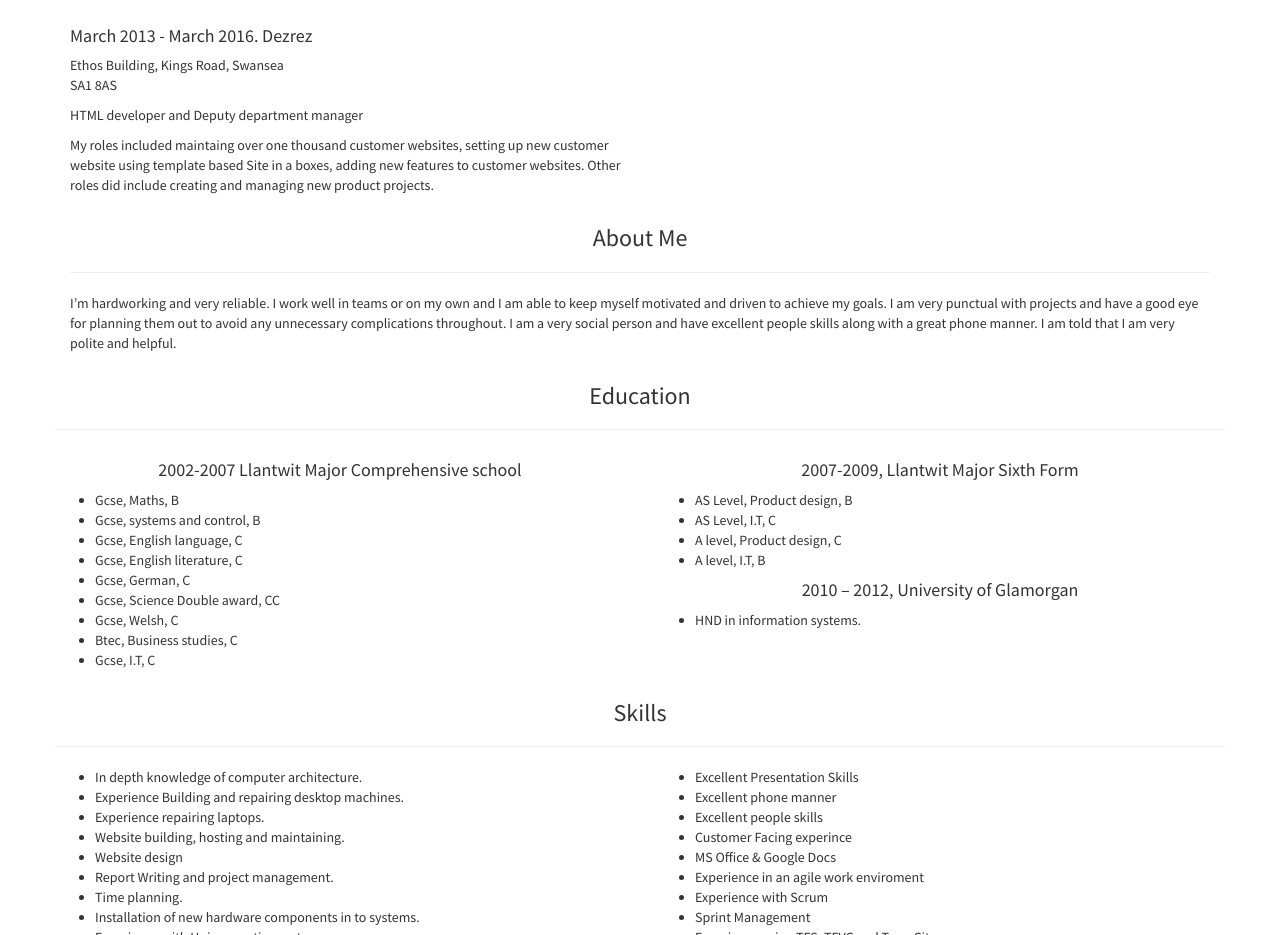
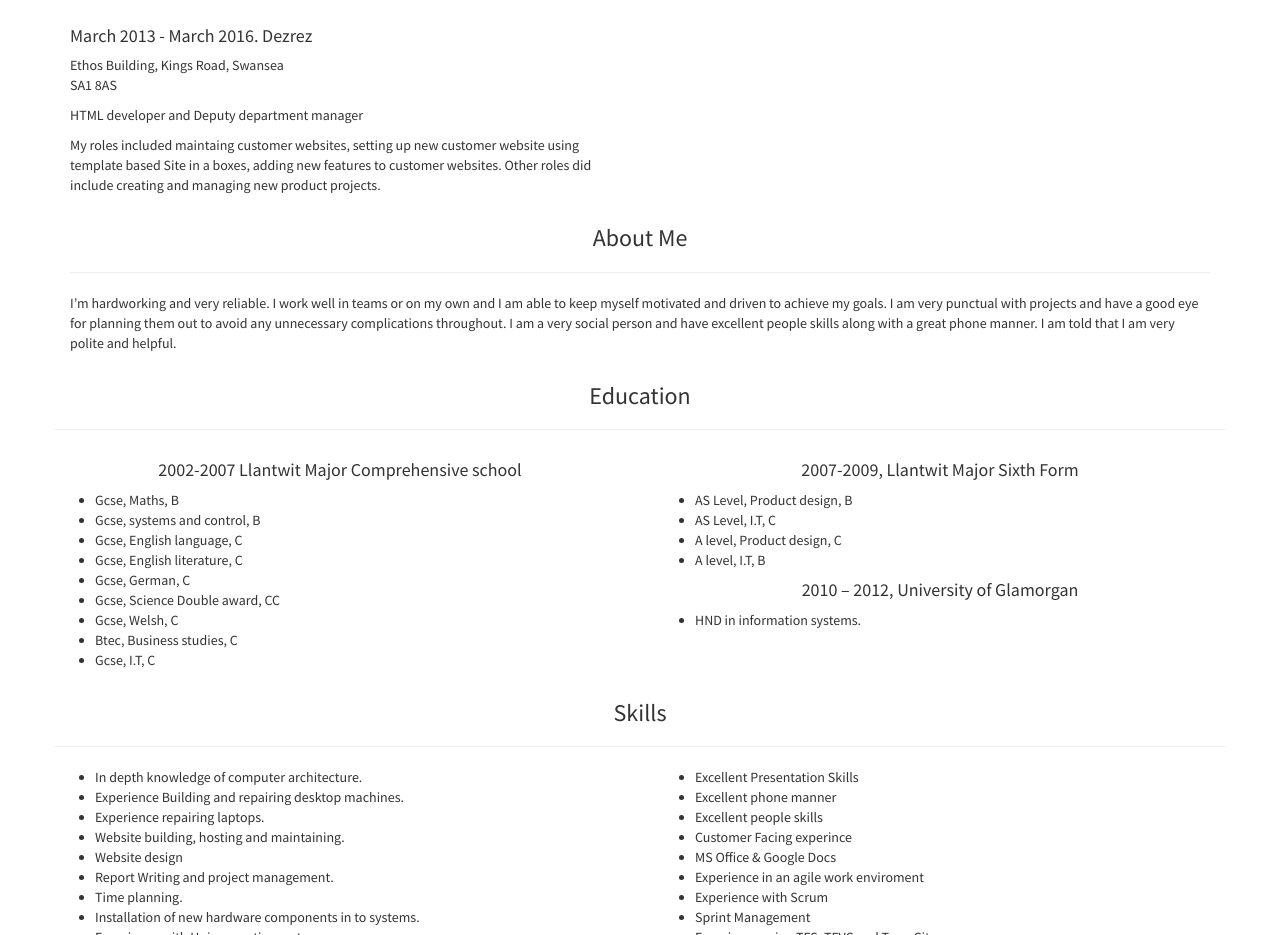
Before and after one commit to DeadpoolPancakes/naylorwebsites, a plain HTML site: page index.html in a window 1280 px wide. Shown: the part 3720-4655 px from the top of the page. Drawn offline with Linux system fonts and the light colour scheme.

Commit message:
more small text changes
more small text changes

```diff
--- a/index.html
+++ b/index.html
@@ -362,7 +362,7 @@
                     <p>Ethos Building, Kings Road, Swansea
                         <br/> SA1 8AS</p>
                     <p>HTML developer and Deputy department manager</p>
-                    <p>My roles included maintaing over one thousand customer websites, setting up new customer website using template based Site
+                    <p>My roles included maintaing customer websites, setting up new customer website using template based Site
                         in a boxes, adding new features to customer websites. Other roles did include creating and managing new product projects.</p>
                 </div>
             </div>
```
